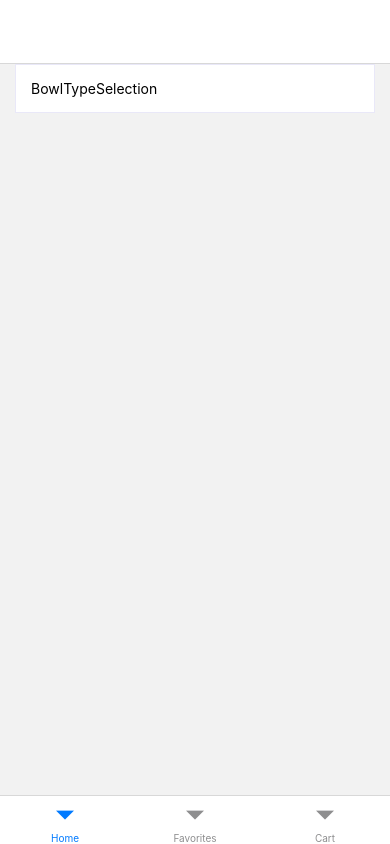
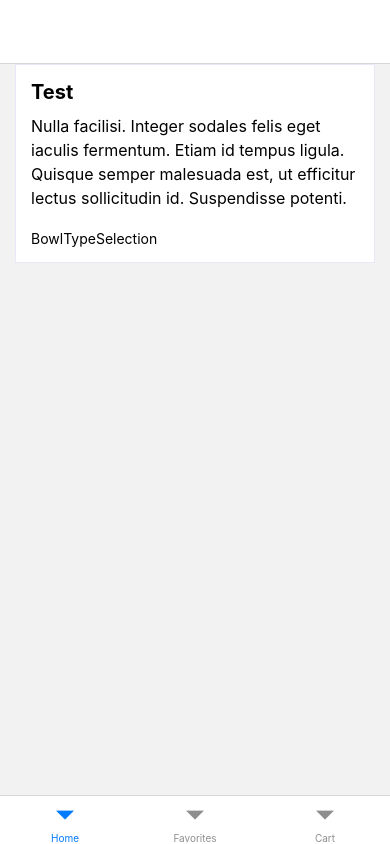
Before and after one commit to alokinnn/stokepoke, a React Native app: screen /BowlTypeSelection in a window 390 px wide. Built offline with nearby package versions, Linux system fonts and the light colour scheme.

Commit message:
Create choice segment

```diff
--- /dev/null
+++ b/src/components/ChoiceSegment.tsx
@@ -0,0 +1,40 @@
+import {View, ViewProps, Text, StyleSheet} from "react-native";
+
+type ChoiceSegmentProps = ViewProps & {
+  title: string;
+  description?: string;
+};
+
+export const ChoiceSegment = ({
+  title,
+  description,
+  children,
+  ...rootProps
+}: ChoiceSegmentProps) => {
+  return (
+    <View {...rootProps}>
+      <Text style={styles.title}>{title}</Text>
+      {description ? (
+        <Text style={styles.description}>{description}</Text>
+      ) : null}
+      <View style={styles.childrenContainer}>{children}</View>
+    </View>
+  );
+};
+
+const styles = StyleSheet.create({
+  title: {
+    fontSize: 20,
+    fontWeight: "700",
+    lineHeight: 24,
+  },
+  description: {
+    paddingTop: 10,
+    fontSize: 16,
+    fontWeight: "400",
+    lineHeight: 24,
+  },
+  childrenContainer: {
+    paddingTop: 20,
+  },
+});
--- a/src/screens/BowlTypeSelectionScreen.tsx
+++ b/src/screens/BowlTypeSelectionScreen.tsx
@@ -1,11 +1,17 @@
 import {View, Text} from "react-native";
 import {CardContainer} from "../components/CardContainer";
+import {ChoiceSegment} from "../components/ChoiceSegment";
 
 export const BowlTypeSelectionScreen = () => {
   return (
     <View>
       <CardContainer>
-        <Text>BowlTypeSelection</Text>
+        <ChoiceSegment
+          title="Test"
+          description="Nulla facilisi. Integer sodales felis eget iaculis fermentum. Etiam id tempus ligula. Quisque semper malesuada est, ut efficitur lectus sollicitudin id. Suspendisse potenti."
+        >
+          <Text>BowlTypeSelection</Text>
+        </ChoiceSegment>
       </CardContainer>
     </View>
   );
```
